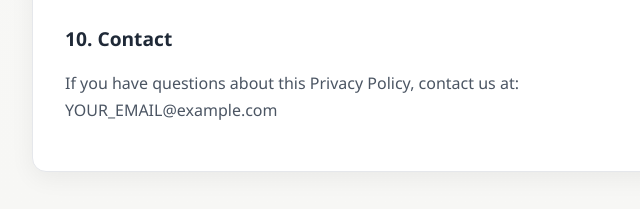
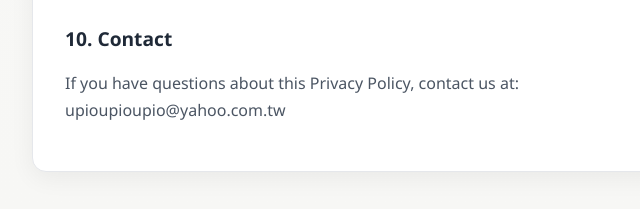
Before and after one commit to mikemikex1/PrivacyPolicy, a plain HTML site: page index.html in a window 1280 px wide. Shown: the part 1633-1842 px from the top of the page, 178-818 px from the left. Drawn offline with Linux system fonts and the light colour scheme.

Commit message:
Update privacy policy contact email

```diff
--- a/index.html
+++ b/index.html
@@ -90,7 +90,7 @@
     <p>We may update this Privacy Policy from time to time. Updates will be posted at this URL with a revised "Last updated" date.</p>
 
     <h2>10. Contact</h2>
-    <p>If you have questions about this Privacy Policy, contact us at:<br />YOUR_EMAIL@example.com</p>
+    <p>If you have questions about this Privacy Policy, contact us at:<br />upioupioupio@yahoo.com.tw</p>
   </main>
 </body>
 </html>
```
